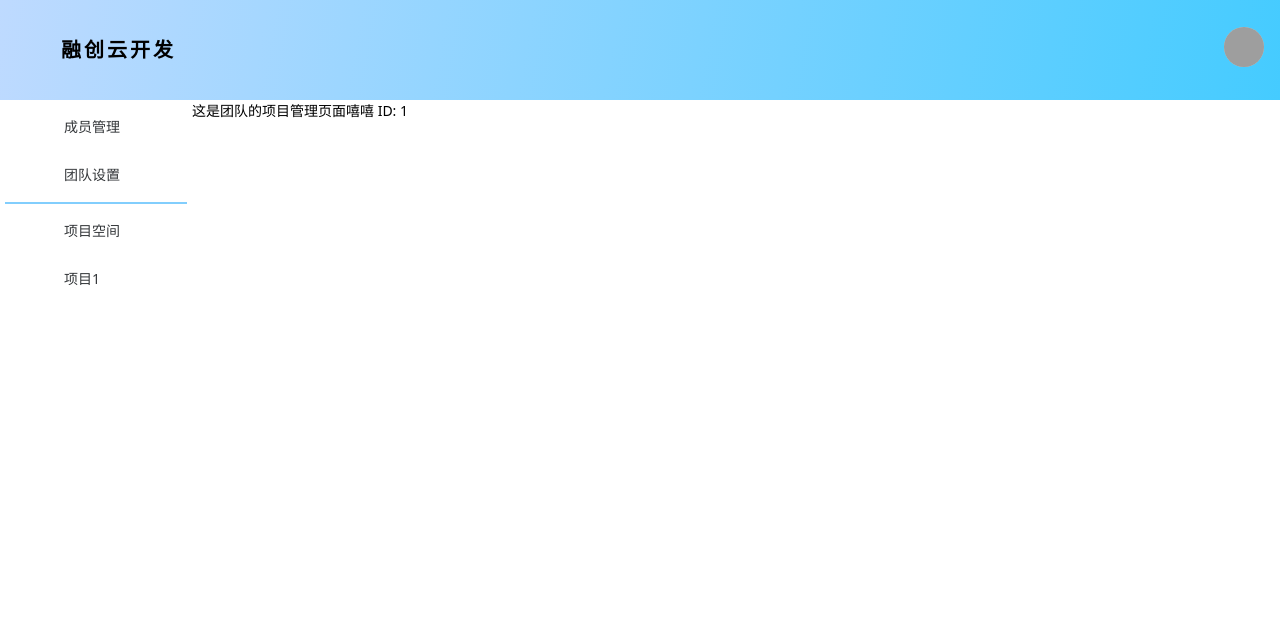
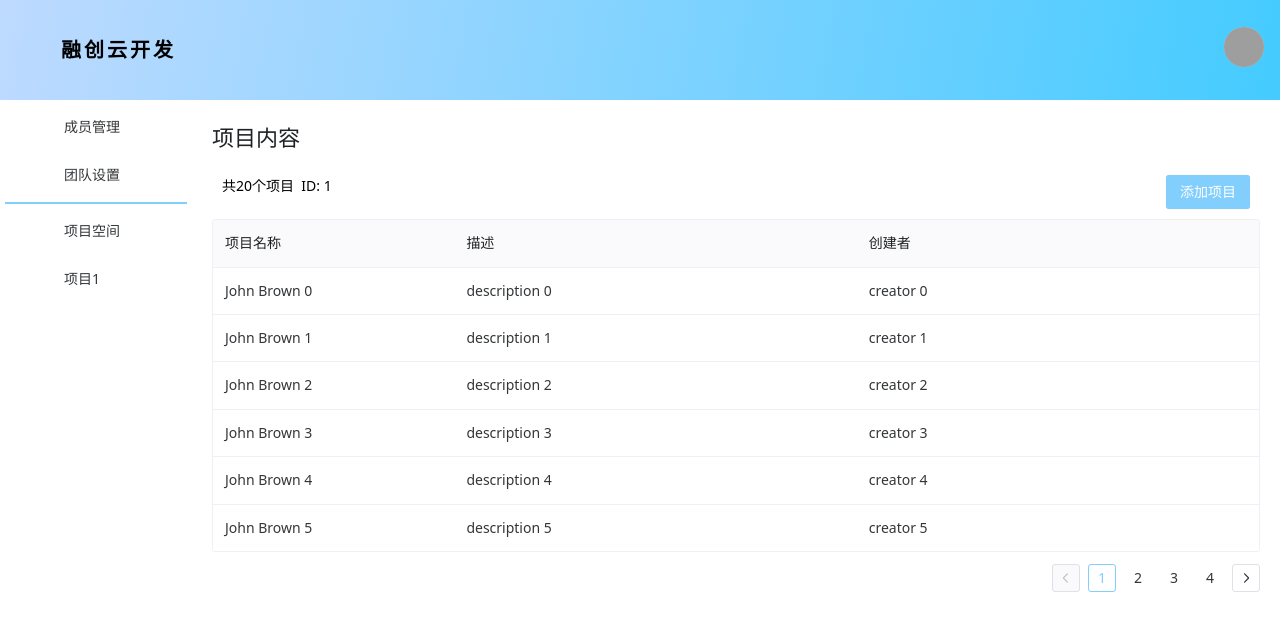
Before and after one commit to 2023-12138/frontend, a Vue app: page /team/1/projectmanage in a window 1280 px wide. Shown: the top 630 px of the page. Built offline with nearby package versions, Linux system fonts and the light colour scheme; grey boxes are pictures that could not be loaded; some icons are missing.

Commit message:
feat:项目管理、成员管理等页面

```diff
--- a/src/components/CreateTeamForm.vue
+++ b/src/components/CreateTeamForm.vue
@@ -1,13 +1,11 @@
 <template>
     <div class="create-team-form-container">
-        <n-scrollbar>
         <n-form ref="createTeamFormRef" :model="createTeamModel" :rules="createTeamRules">
             <n-form-item path="teamname" label="团队名称">
                 <n-input v-model:value="createTeamModel.teamname" @keydown.enter.prevent placeholder="请输入团队名称" />
             </n-form-item>
             <n-form-item path="teamdescription" label="团队描述">
-                    <n-input v-model:value="createTeamModel.teamdescription" @keydown.enter.prevent
-                        placeholder="请输入团队描述" />
+                <n-input v-model:value="createTeamModel.teamdescription" @keydown.enter.prevent placeholder="请输入团队描述" />
             </n-form-item>
 
             <div class="form-bottom">
@@ -16,7 +14,6 @@
                 </n-button>
             </div>
         </n-form>
-        </n-scrollbar>
     </div>
 </template>
 
@@ -37,7 +34,6 @@
     flex-direction: column;
     margin-top: 5%;
 }
-
 </style>
 
 <script setup lang="ts">
--- a/src/components/Member/MemberTable.vue
+++ b/src/components/Member/MemberTable.vue
@@ -1,7 +1,7 @@
 <script lang="ts">
 import { NInput, NSelect } from "naive-ui";
 import { Ref, computed, h, nextTick, ref } from "vue";
-import { RowData, Column } from '@/interfaces/Member/MemberTable.interface'
+import { MemberRowData, Column } from '@/interfaces/Member/MemberTable.interface'
 import DeleteConfirm from './DeleteConfirm.vue'
 
 const userNameInputRef = ref()
@@ -20,7 +20,7 @@ export const columns: Column[] = [
         title: '昵称',
         key: 'username',
         width: 150,
-        render(row: RowData) {
+        render(row: MemberRowData) {
             return row.isEditing ?
                 h(NInput as any, {
                     ref: userNameInputRef,
@@ -47,7 +47,7 @@ export const columns: Column[] = [
         title: '姓名',
         key: 'name',
         width: 150,
-        render(row: RowData) {
+        render(row: MemberRowData) {
             return h('div', {
                 style: 'min-height: 22px',
             }, row.name)
@@ -57,7 +57,7 @@ export const columns: Column[] = [
         title: '手机',
         key: 'phone',
         width: 250,
-        render(row: RowData) {
+        render(row: MemberRowData) {
             return h('div', {
                 style: 'min-height: 22px',
             }, row.phone)
@@ -67,7 +67,7 @@ export const columns: Column[] = [
         title: '邮箱',
         key: 'email',
         width: 300,
-        render(row: RowData) {
+        render(row: MemberRowData) {
             return h('div', {
                 style: 'min-height: 22px',
             }, row.email)
@@ -77,7 +77,7 @@ export const columns: Column[] = [
         title: '企业身份',
         key: 'rank',
         width: 150,
-        render(row: RowData) {
+        render(row: MemberRowData) {
             return row.rank !== '创建者' ? h(NSelect as any, {
                 options: options,
                 value: row.rank,
@@ -93,7 +93,7 @@ export const columns: Column[] = [
     {
         title: '',
         key: 'option',
-        render(row: RowData) {
+        render(row: MemberRowData) {
             return h(
                 DeleteConfirm as any,
                 {
--- /dev/null
+++ b/src/components/Project/CreateProjectModal.vue
@@ -0,0 +1,82 @@
+<template>
+    <n-modal :mask-closable="false" preset="dialog">
+        <template #header>
+            <span class="header">创建项目</span>
+        </template>
+        <div class="content">
+            <n-form ref="createProjectFormRef" :model="createProjectModel" :rules="createProjectRules">
+                <n-form-item path="projectname" label="项目名称">
+                    <n-input v-model:value="createProjectModel.projectname" @keydown.enter.prevent placeholder="请输入项目名称" />
+                </n-form-item>
+                <n-form-item path="projectdescription" label="项目描述">
+                    <n-input v-model:value="createProjectModel.projectdescription" @keydown.enter.prevent placeholder="请输入项目描述" />
+                </n-form-item>
+
+                <div class="form-bottom">
+                    <n-button round type="primary" @click="createProject" style="width: 100%;">
+                        创建
+                    </n-button>
+                </div>
+            </n-form>
+        </div>
+        <template #action>
+        </template>
+    </n-modal>
+</template>
+
+<script setup lang="ts">
+import { ref } from 'vue'
+import { FormInst, useMessage, FormRules } from 'naive-ui'
+import axios from '@/axios/axios'
+import router from '@/routes';
+
+interface createProjectModelType {
+    projectname: string | null
+    projectdescription: string | null
+}
+
+const createProjectFormRef = ref<FormInst | null>(null)
+const message = useMessage()
+
+const createProjectModel = ref<createProjectModelType>({
+    projectname: null,
+    projectdescription: '这是一个项目描述',
+})
+
+const createProjectRules: FormRules = {
+    projectname: [
+        {
+            required: true,
+            message: '请输入项目名称',
+        },
+    ],
+    projectdescription: [
+        {
+            required: true,
+            message: '请输入项目描述',
+        },
+    ],
+}
+
+const createProject = (e: MouseEvent) => {
+    e.preventDefault()
+    createProjectFormRef.value?.validate((errors) => {
+        if (!errors) {
+            console.log(createProjectModel.value)
+        } else {
+            message.warning("请完善信息")
+        }
+    })
+}
+</script>
+
+<style scoped>
+.header {
+    display: flex;
+    justify-content: center;
+}
+
+.content {
+    margin: 50px;
+}
+</style>
--- /dev/null
+++ b/src/components/Project/ProjectTable.vue
@@ -0,0 +1,87 @@
+<script lang="ts">
+import { NInput} from "naive-ui";
+import { Ref, computed, h, nextTick, ref } from "vue";
+import { ProjectRowData, Column } from '@/interfaces/Project/ProjectTable.interface'
+
+const projectNameInputRef = ref()
+const projectDescriptionInputRef = ref()
+export const columns: Column[] = [
+    {
+        title: '项目名称',
+        key: 'projectname',
+        width: 150,
+        render(row: ProjectRowData) {
+            return row.isEditing ?
+                h(NInput as any, {
+                    ref: projectNameInputRef,
+                    value: row.projectname,
+                    onUpdateValue: (v: string) => {
+                        row.projectname = v
+                    },
+                    onBlur: () => {
+                        row.isEditing = false
+                        //TODO:前后端
+                    },
+                }) : h('div', {
+                    style: 'min-height: 22px',
+                    onClick: () => {
+                        row.isEditing = true
+                        nextTick(() => {
+                            projectNameInputRef.value.focus()
+                        })
+                    }
+                }, row.projectname)
+        }
+    },
+    {
+        title: '描述',
+        key: 'description',
+        width: 250,
+        render(row: ProjectRowData) {
+            return row.isEditing ?
+                h(NInput as any, {
+                    ref: projectDescriptionInputRef,
+                    value: row.description,
+                    onUpdateValue: (v: string) => {
+                        row.description = v
+                    },
+                    onBlur: () => {
+                        row.isEditing = false
+                        //TODO:前后端
+                    },
+                }) : h('div', {
+                    style: 'min-height: 22px',
+                    onClick: () => {
+                        row.isEditing = true
+                        nextTick(() => {
+                            projectDescriptionInputRef.value.focus()
+                        })
+                    }
+                }, row.description)
+        }
+    },
+    {
+        title: '创建者',
+        key: 'creator',
+        width: 250,
+        render(row: ProjectRowData) {
+            return h('div', {
+                style: 'min-height: 22px',
+            }, row.creator)
+        }
+    },
+]
+
+// page
+
+const page: Ref<number> = ref(1)
+export const handlePageChange = (curPage: number): void => {
+    page.value = curPage
+}
+export const paginationRef: Ref<{ pageSize: number; page: number }> = computed(() => ({
+    pageSize: 6,
+    page: page.value
+}))
+</script>
+
+<style scoped></style>
--- a/src/interfaces/Member/MemberTable.interface.ts
+++ b/src/interfaces/Member/MemberTable.interface.ts
@@ -1,6 +1,6 @@
 import { h } from "vue";
 
-export interface RowData {
+export interface MemberRowData {
     key: string;    // uid
     name: string;
     phone: string;
@@ -15,5 +15,5 @@ export interface Column {
     title: string;
     key: string;
     width?: number;
-    render: (row: RowData) => ReturnType<typeof h>;
+    render: (row: MemberRowData) => ReturnType<typeof h>;
 }
--- a/src/pages/Team/Member.vue
+++ b/src/pages/Team/Member.vue
@@ -24,7 +24,7 @@
 import { ref, Ref } from 'vue'
 import { useMessage } from 'naive-ui';
 
-import { RowData } from '@/interfaces/Member/MemberTable.interface'
+import { MemberRowData } from '@/interfaces/Member/MemberTable.interface'
 import { columns, paginationRef, handlePageChange } from '@/components/Member/MemberTable.vue'
 import { menuOptions }  from '@/components/Member/MemberMenu.vue';
 import AddMemberModal from '@/components/Member/AddMemberModal.vue'
@@ -32,7 +32,7 @@ import AddMemberModal from '@/components/Member/AddMemberModal.vue'
 const showModal = ref(false)
 
 // 测试用
-const createData = (): RowData[] =>
+const createData = (): MemberRowData[] =>
     Array.from({ length: 100 }).map((_, index) => ({
         // key放置tid和uid
         key: index.toString(),
@@ -45,8 +45,8 @@ const createData = (): RowData[] =>
         isEditing: false
     }))
 
-const data: Ref<RowData[]> = ref(createData())
-const preData: Ref<RowData[]> = ref(data.value)
+const data: Ref<MemberRowData[]> = ref(createData())
+const preData: Ref<MemberRowData[]> = ref(data.value)
 // 用于筛选数据
 // const preData = data
 
--- a/src/pages/Team/Project.vue
+++ b/src/pages/Team/Project.vue
@@ -1,8 +1,33 @@
 <template>
     <div>
-        这是项目内容页面嘻嘻
-        TID: {{ $route.params.tid }}
-        PID: {{ $route.params.pid }}
+
+        <div class="project-container">
+            <div class="project-top">
+                <n-h2>项目1</n-h2>
+                <div class="project-top-bottom">
+                    <span>
+                        TID: {{ $route.params.tid }}
+                        PID: {{ $route.params.pid }}
+                    </span>
+                    <n-button type="primary">新建文件</n-button>
+                </div>
+            </div>
+            <div class="project-bottom">
+                <div class="content">
+                    <n-tabs type="line" animated>
+                        <n-tab-pane name="file" tab="文件">
+                            Wonderwall
+                        </n-tab-pane>
+                        <n-tab-pane name="setting" tab="设置">
+                            七里香
+                        </n-tab-pane>
+                        <n-tab-pane name="rubbish bin" tab="回收站">
+                            七里香
+                        </n-tab-pane>
+                    </n-tabs>
+                </div>
+            </div>
+        </div>
     </div>
 </template>
 
@@ -11,5 +36,25 @@
 </script>
 
 <style scoped>
+.project-container {
+    display: flex;
+    flex-direction: column;
+    padding: 20px;
+}
 
+.project-top .project-top-bottom {
+    display: flex;
+    justify-content: space-between;
+    margin: 10px;
+}
+
+.project-bottom {
+
+    display: inline-flex;
+    flex-direction: row;
+}
+
+.content {
+    width: 100%;
+}
 </style>
--- a/src/pages/Team/ProjectManage.vue
+++ b/src/pages/Team/ProjectManage.vue
@@ -1,14 +1,73 @@
 <template>
-    <div>
-        这是团队的项目管理页面嘻嘻
-        ID: {{ $route.params.tid }}
+    <div class="project-container">
+        <div class="project-top">
+            <n-h2>项目内容</n-h2>
+            <div class="project-top-bottom">
+                <span>共{{ data.length }}个项目&nbsp; ID: {{ $route.params.tid }}</span>
+                <n-button type="primary" @click="showModal=true">添加项目</n-button>
+                <CreateProjectModal v-model:show="showModal"/>
+            </div>
+        </div>
+        <div class="project-bottom">
+            <div class="content">
+                <n-data-table :key="(row: any) => row.key" :columns="columns" :data="data" :pagination="paginationRef"
+                    @update:page="handlePageChange" />
+            </div>
+        </div>
     </div>
 </template>
 
 <script setup lang="ts">
+import { ref, Ref } from 'vue'
+import { useMessage } from 'naive-ui';
 
+import { ProjectRowData } from '@/interfaces/Project/ProjectTable.interface'
+import { columns, paginationRef, handlePageChange } from '@/components/Project/ProjectTable.vue'
+import CreateProjectModal from '@/components/Project/CreateProjectModal.vue';
+
+const showModal = ref(false)
+
+// 测试用
+const createData = (): ProjectRowData[] =>
+    Array.from({ length: 20 }).map((_, index) => ({
+        // key放置tid和uid
+        key: index.toString(),
+        projectname: `John Brown ${index}`,
+        description: `description ${index}`,
+        creator: `creator ${index}`,
+        isEditing: false
+    }))
+
+const data: Ref<ProjectRowData[]> = ref(createData())
+// 用于筛选数据
+
+// 前后端逻辑
+// const getDataIndex = (key: number): number => {
+//     return data.value.findIndex((item) => item.key === key)
+// }
+
+const message = useMessage()
 </script>
 
 <style scoped>
+.project-container {
+    display: flex;
+    flex-direction: column;
+    padding: 20px;
+}
 
+.project-top .project-top-bottom {
+    display: flex;
+    justify-content: space-between;
+    margin: 10px;
+}
+.project-bottom {
+
+    display: inline-flex;
+    flex-direction: row;
+}
+
+.content {
+    width: 100%;
+}
 </style>
```
Also changed, not shown: src/interfaces/Project/ProjectTable.interface.ts (added, +16 -0 lines). Lines whose indentation alone changed are shown as unchanged.
